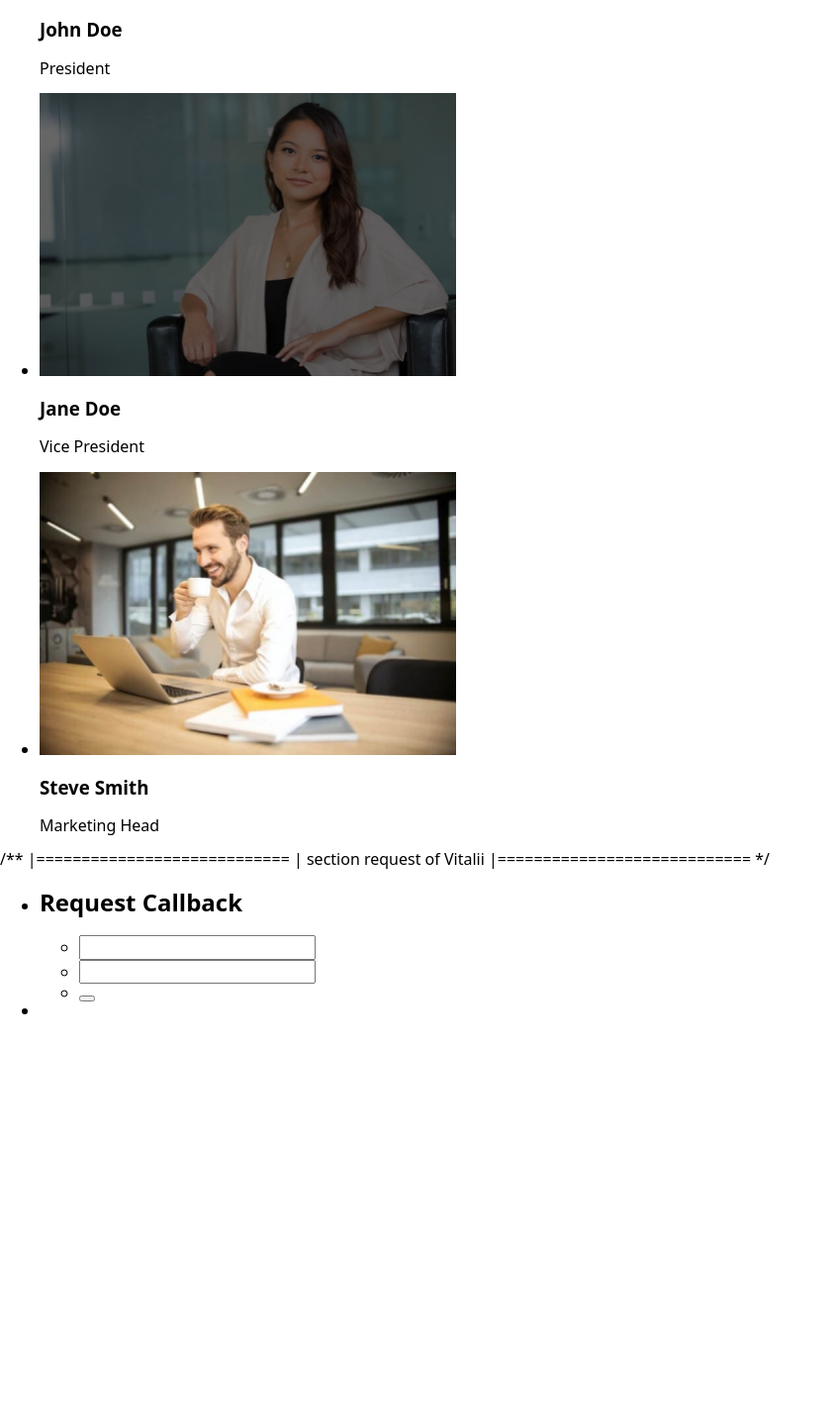
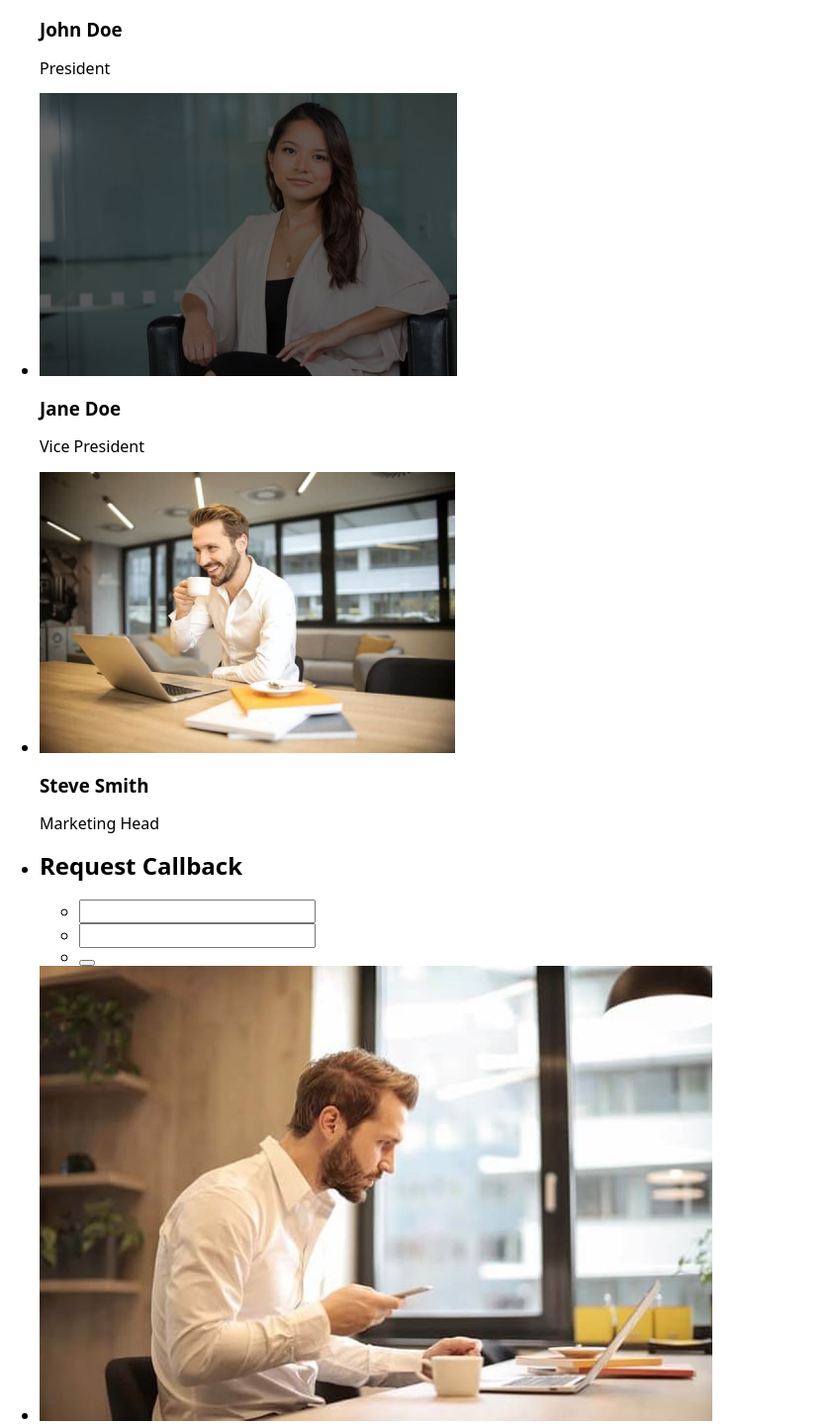
Before and after one commit to YlStar1977/team-work, a plain HTML site: page index.html in a window 1280 px wide. Shown: the part 2997-4436 px from the top of the page at 99% size, without its empty margins (0-841 px from the left). Before the commit the page ends 4044 px from the top, so only its background shows below. Drawn offline with nearby package versions, Linux system fonts and the light colour scheme.

Commit message:
Update index.html

```diff
--- a/index.html
+++ b/index.html
@@ -1,6 +1,5 @@
 <!DOCTYPE html>
 <html lang="en">
-
   <head>
     <meta charset="UTF-8" />
     <meta http-equiv="X-UA-Compatible" content="IE=edge" />
@@ -19,12 +18,13 @@
     <link rel="stylesheet" href="./css/styles.css" />
   </head>
 
-
   <body>
     <!-- header Сервер -->
     <header>
       <!-- logo  -->
-      <a class="logo" href="./index.html">Finance <span class="logo-header">Ledger</span></a>
+      <a class="logo" href="./index.html"
+        >Finance <span class="logo-header">Ledger</span></a
+      >
       <!-- menu  -->
       <nav class="nav">
         <ul class="list nav-list">
@@ -36,7 +36,7 @@
         </ul>
       </nav>
     </header>
-
+    <main>
       /** |============================ | business cases/ Ann
       |============================ */
 
@@ -115,37 +115,46 @@
         </ul>
       </section>
 
-
       <!-- Team section / Mykyta -->
       <section>
         <div class="container">
           <p>Who we are</p>
           <h2>Our Professional Team</h2>
-        <p>Lorem ipsum dolor sit amet consectetur adipisicing elit. Architecto, sapiente!</p>
+          <p>
+            Lorem ipsum dolor sit amet consectetur adipisicing elit. Architecto,
+            sapiente!
+          </p>
           <ul>
             <li>
-            <img src="./images/team-section/team-member-1.jpg" alt="man in a suit" width="421px" height="286px">
+              <img
+                src="./images/team-section/team-member-1.jpg"
+                alt="man in a suit"
+              />
               <h3>John Doe</h3>
               <p>President</p>
             </li>
             <li>
-            <img src="./images/team-section/team-member-2.jpg" alt="girl with long dark hair" width="421px" height="286px">
+              <img
+                src="./images/team-section/team-member-2.jpg"
+                alt="girl with long dark hair"
+              />
               <h3>Jane Doe</h3>
               <p>Vice President</p>
             </li>
             <li>
-            <img src="./images/team-section/team-member-3.jpg" alt="man in a white shirt" width="421px" height="286px">
+              <img
+                src="./images/team-section/team-member-3.jpg"
+                alt="man in a white shirt"
+              />
               <h3>Steve Smith</h3>
               <p>Marketing Head</p>
             </li>
+          </ul>
         </div>
-      </ul>
       </section>
-     /**
-      |============================
-      | section request of Vitalii
-      |============================
-    */
+
+      <!--========= section request of Vitalii ================ -->
+
       <section class="request">
         <div class="container">
           <ul class="request-list list">
@@ -154,12 +163,12 @@
               <ul>
                 <li>
                   <form>
-                   <input type="text">
+                    <input type="text" />
                   </form>
                 </li>
                 <li>
                   <form>
-                   <input type="text">
+                    <input type="text" />
                   </form>
                 </li>
                 <li>
@@ -167,10 +176,15 @@
                 </li>
               </ul>
             </li>
-          <li class="request-list-item"></li>
+            <li class="request-list-item">
+              <img
+                src="./images/rectangle.jpg"
+                alt="the man at the table looks at the computer"
+              />
+            </li>
           </ul>
         </div>
       </section>
-
+    </main>
   </body>
 </html>
```
Lines whose indentation alone changed are shown as unchanged.
